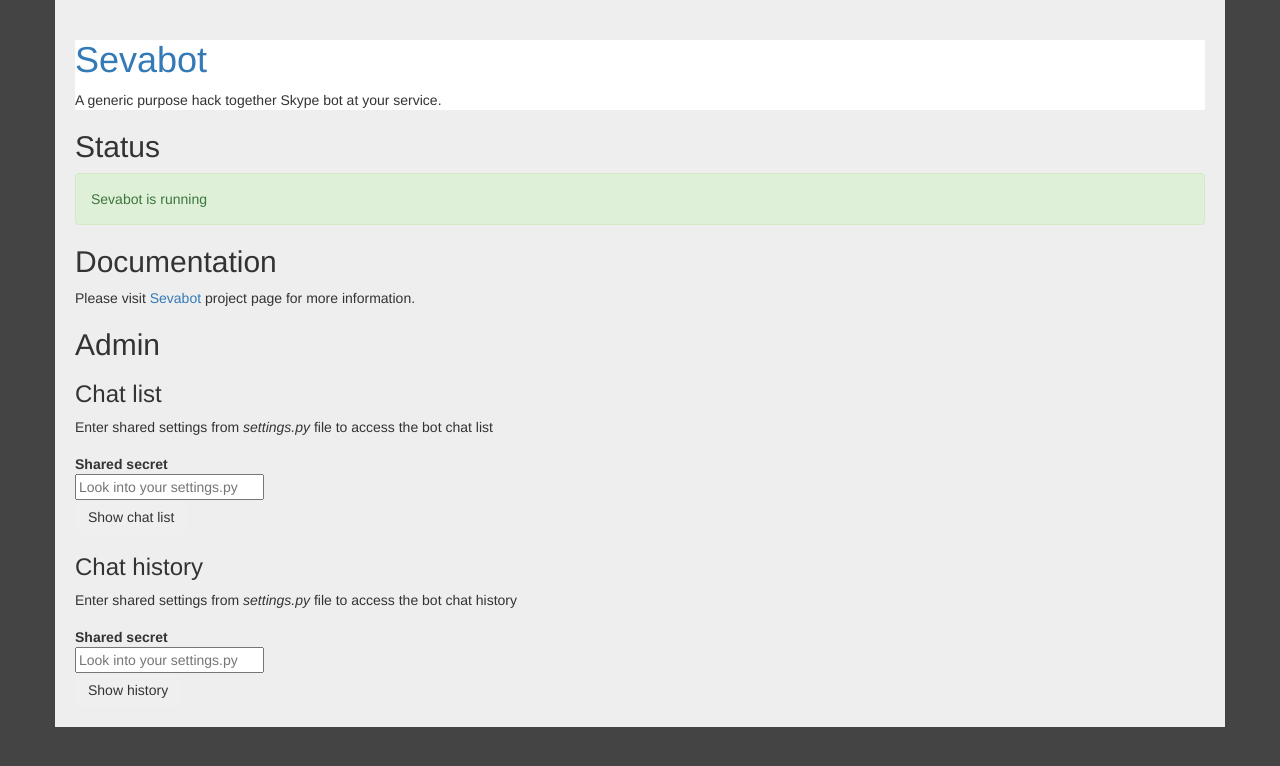
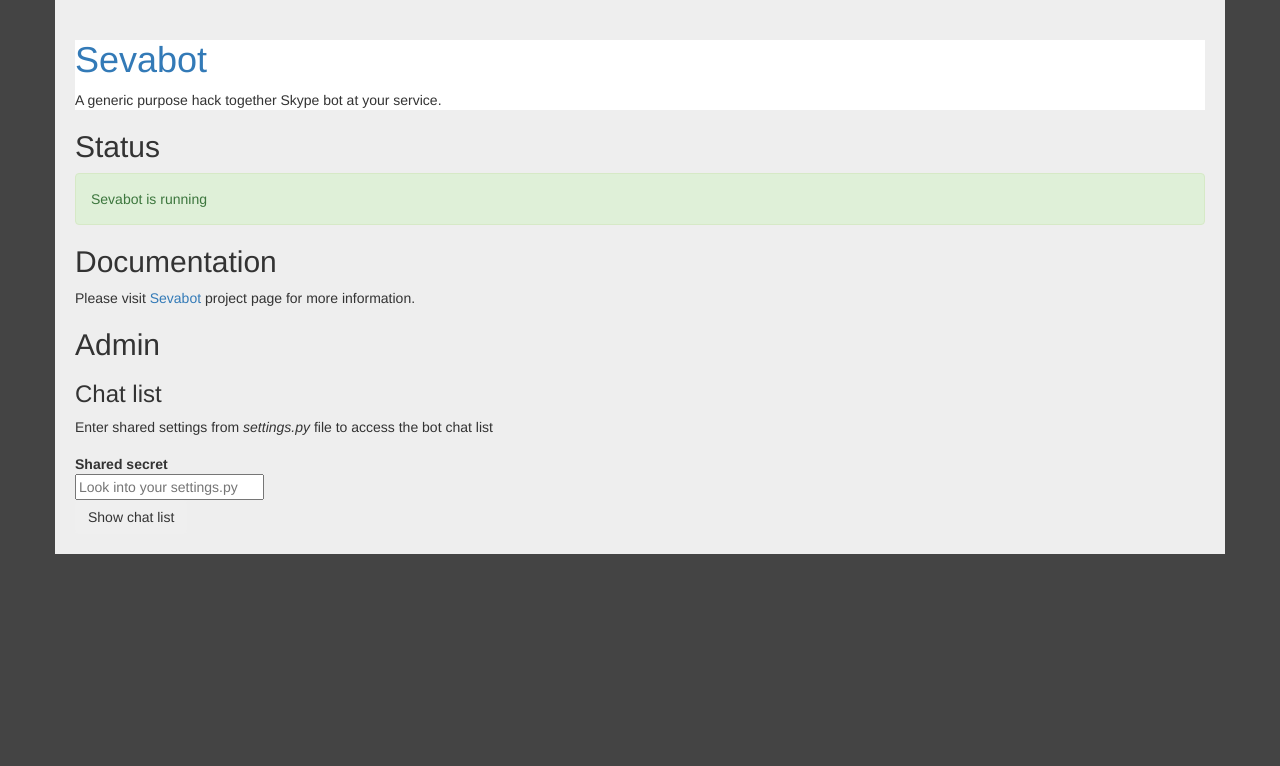
Before and after one commit to opensourcehacker/sevabot, a Flask app: page / in a window 1280 px wide. Shown: the top 766 px of the page. Run offline with Flask 2, Linux system fonts and the light colour scheme; some libraries are stand-ins or nearby versions.

Commit message:
Made chat list work more nicely

```diff
--- a/sevabot/frontend/main.py
+++ b/sevabot/frontend/main.py
@@ -123,7 +123,10 @@ def chats_post():
 
 
 @server.route("/chat_message/<string:shared_secret>/<string:chat_id>/", methods=['GET'])
-def chat_message(shared_secret, chat_id):
+def chat_messages(shared_secret, chat_id):
+    """
+    A view to send a test message to a chat.
+    """
     settings = get_settings()
 
     if shared_secret != settings.SHARED_SECRET:
--- a/sevabot/frontend/templates/index.html
+++ b/sevabot/frontend/templates/index.html
@@ -53,25 +53,5 @@
             </div>
         </form>
 
-        <h3>Chat history</h3>
-
-        <p>Enter shared settings from <i>settings.py</i> file to access the bot
-           chat history</p>
-
-        <form action="http://{{ host }}:{{ port }}/chats/" method="POST" class="form-horizontal">
-
-            <div class="control-group">
-                <label class="control-label" for="secret">Shared secret</label>
-                <div class="controls">
-                    <input type="text" id="secret" placeholder="Look into your settings.py"></div>
-            </div>
-
-            <div class="control-group">
-                <div class="controls">
-                    <button type="submit" class="btn">Show history</button>
-                </div>
-            </div>
-        </form>
-
     </div>
 </body>
```
Also changed, not shown: sevabot/frontend/templates/chats.html (+8 -1 lines).
